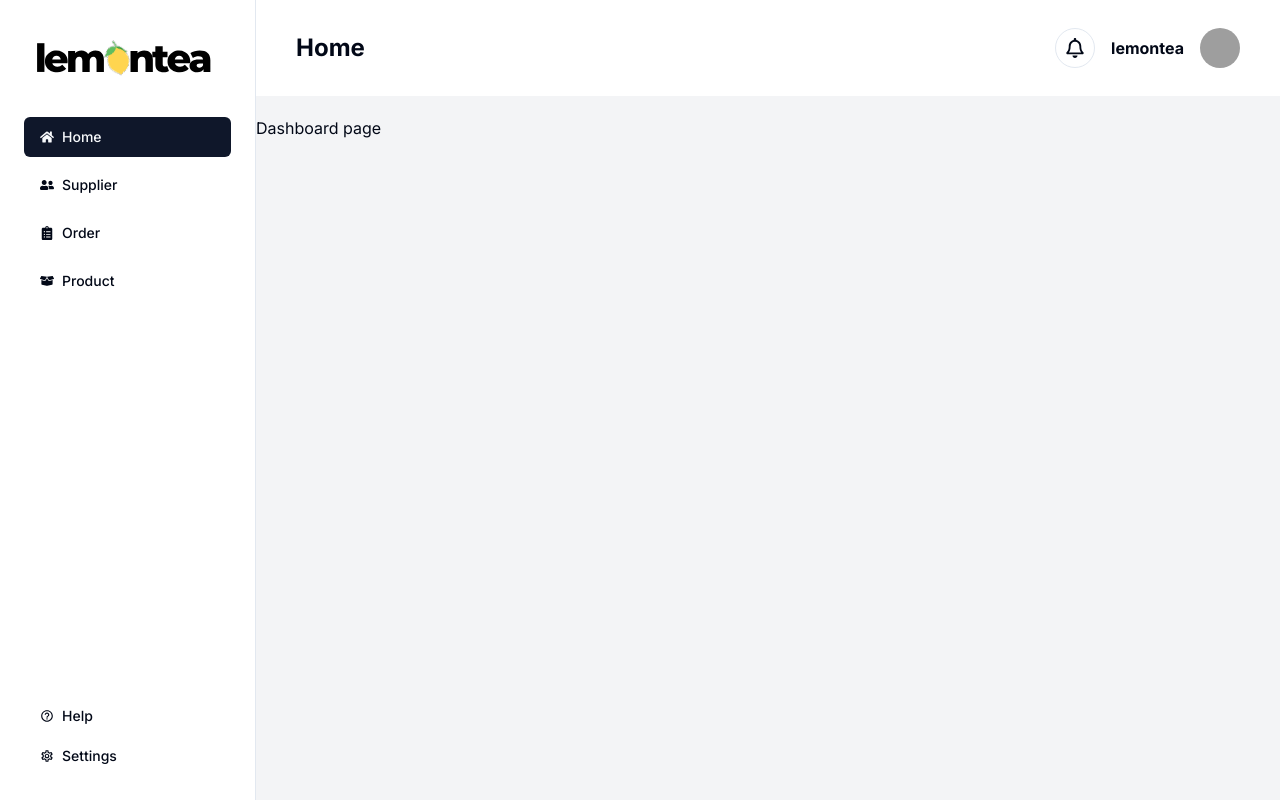
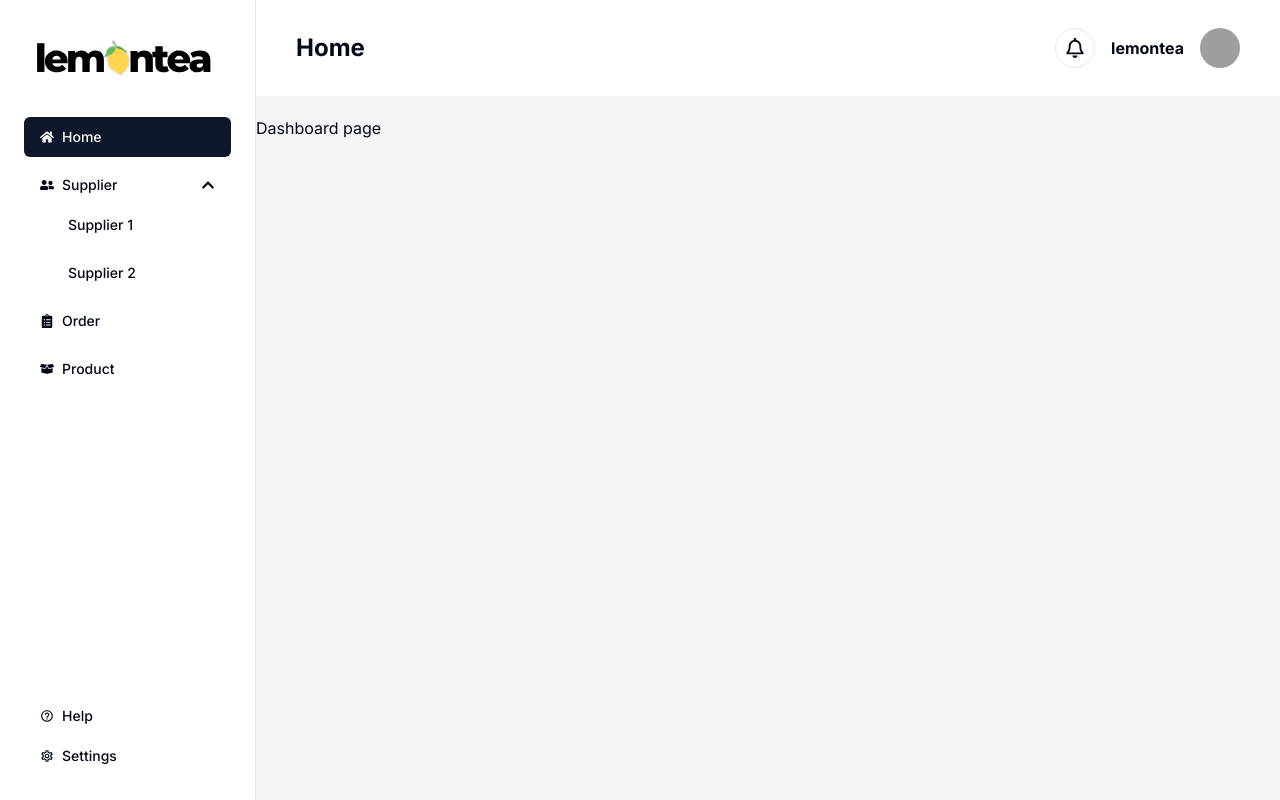
Before and after one commit to lemonteaau/shadcn-dashboard, a Next.js app: page / in a window 1280 px wide. Both pictures are taken after a click on the button "Supplier". Built offline with nearby package versions, Linux system fonts and the light colour scheme; grey boxes are pictures that could not be loaded.

Commit message:
feat: Implement collapsible menu for sidebar

```diff
--- a/src/components/sidebar.tsx
+++ b/src/components/sidebar.tsx
@@ -1,3 +1,6 @@
+"use client";
+
+import { useState } from "react";
 import { cn } from "@/lib/utils";
 import { Button } from "@/components/ui/button";
 import {
@@ -5,6 +8,8 @@ import {
   FaUserFriends,
   FaBoxOpen,
   FaClipboardList,
+  FaChevronDown,
+  FaChevronUp,
 } from "react-icons/fa";
 import { MdOutlineSettings, MdOutlineHelpOutline } from "react-icons/md";
 
@@ -13,6 +18,12 @@ import Logo from "@/components/logo";
 interface SidebarProps extends React.HTMLAttributes<HTMLDivElement> {}
 
 export default function Sidebar({ className }: SidebarProps) {
+  const [isSupplierOpen, setSupplierOpen] = useState(false);
+
+  const toggleSupplierMenu = () => {
+    setSupplierOpen(!isSupplierOpen);
+  };
+
   return (
     <div className={cn("flex flex-col justify-between gap-6 p-6", className)}>
       <Logo />
@@ -24,10 +35,29 @@ export default function Sidebar({ className }: SidebarProps) {
           <FaHome />
           <span>Home</span>
         </Button>
-        <Button variant="ghost" className="flex justify-start gap-2">
-          <FaUserFriends />
-          <span>Supplier</span>
-        </Button>
+        <div>
+          <Button
+            variant="ghost"
+            className="flex w-full justify-between gap-2"
+            onClick={toggleSupplierMenu}
+          >
+            <div className="flex items-center gap-2">
+              <FaUserFriends />
+              <span>Supplier</span>
+            </div>
+            {isSupplierOpen ? <FaChevronUp /> : <FaChevronDown />}
+          </Button>
+          {isSupplierOpen && (
+            <div className="flex flex-col gap-2 pl-7">
+              <Button variant="ghost" className="justify-start">
+                <span>Supplier 1</span>
+              </Button>
+              <Button variant="ghost" className="justify-start">
+                <span>Supplier 2</span>
+              </Button>
+            </div>
+          )}
+        </div>
         <Button variant="ghost" className="flex justify-start gap-2">
           <FaClipboardList />
           <span>Order</span>
```
Also changed, not shown: 1 other file (tests, documents, lock files or other folders).
